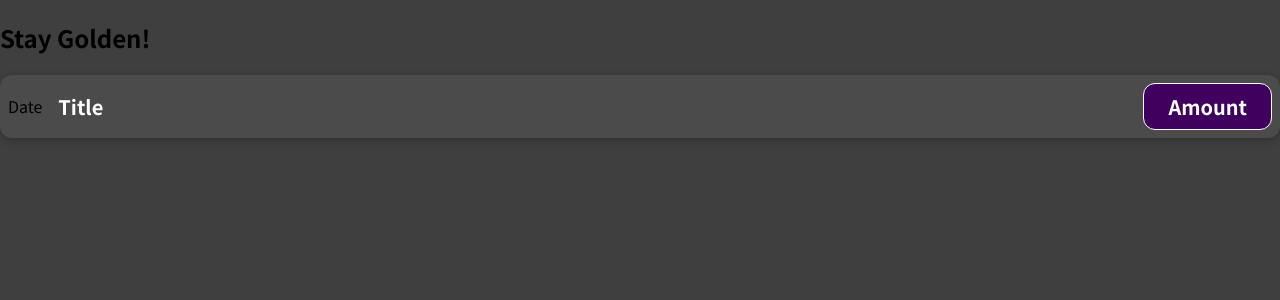
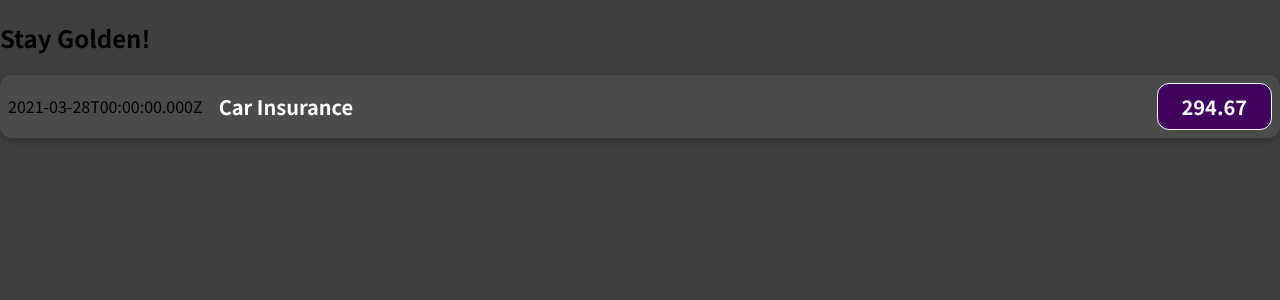
Before and after one commit to Smoopfrog/expense-sheet, a JavaScript app: page / in a window 1280 px wide. Shown: the top 300 px of the page. Built offline with nearby package versions, Linux system fonts and the light colour scheme.

Commit message:
add dynamic variables

```diff
--- a/src/components/ExpenseItem.js
+++ b/src/components/ExpenseItem.js
@@ -1,12 +1,16 @@
 import './ExpenseItem.css'
 
 const ExpenseItem = () => {
+  const expenseDate = new Date(2021, 2, 28);
+  const expenseTitle = 'Car Insurance';
+  const expenseAmount = 294.67;
+
   return (
     <div className='expense-item'>
-      <div>Date</div>
+      <div>{expenseDate.toISOString()}</div>
       <div className='expense-item__description'>
-        <h2>Title</h2>
-        <div className='expense-item__price'>Amount</div>
+        <h2>{expenseTitle}</h2>
+        <div className='expense-item__price'>{expenseAmount}</div>
       </div>
     </div>
   );
```
Also changed, not shown: 2 other files (tests, documents, lock files or other folders).
